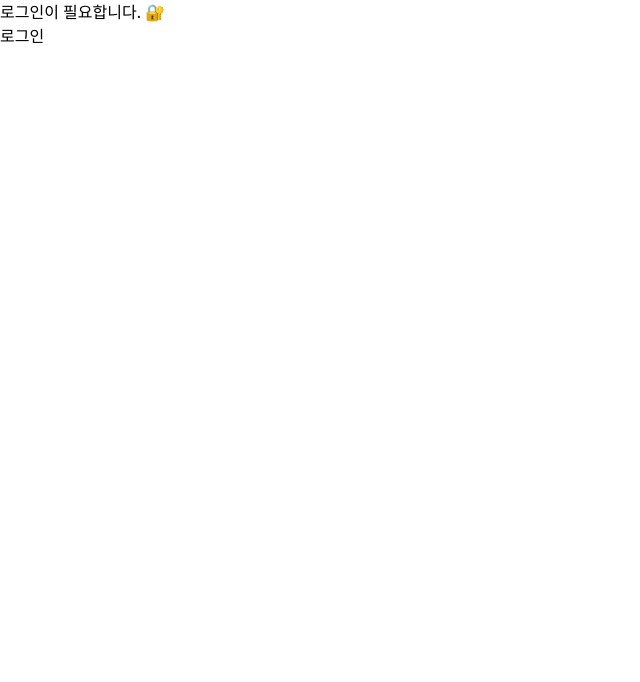
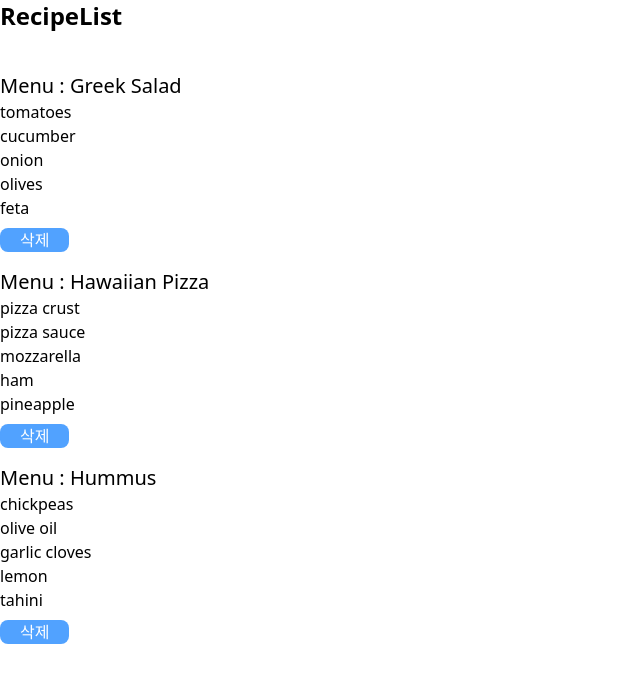
Before and after one commit to marchbom/react_ts, a React (Vite) app: page / in a window 1280 px wide. Shown: the top 682 px of the page, without its empty margins (0-640 px from the left). Built offline with nearby package versions, Linux system fonts and the light colour scheme.

Commit message:
88강 레시피 리스트 미션

```diff
--- a/package.json
+++ b/package.json
@@ -13,7 +13,8 @@
     "@tailwindcss/vite": "^4.1.11",
     "react": "^19.1.0",
     "react-dom": "^19.1.0",
-    "tailwindcss": "^4.1.11"
+    "tailwindcss": "^4.1.11",
+    "uuid": "^11.1.0"
   },
   "devDependencies": {
     "@eslint/js": "^9.25.0",
--- a/src/App.tsx
+++ b/src/App.tsx
@@ -1,19 +1,9 @@
-import { useState } from "react";
-import GuestView from "./components/GuestView";
-import UserView from "./components/UserView";
+import RecipeList from "./components/RecipeList";
 
 export default function App() {
-  const [isLoggedIn, setIsLoggedIn] = useState(false);
-  const loginHandler = () => {
-    setIsLoggedIn((prev) => !prev);
-  };
   return (
     <>
-      {isLoggedIn ? (
-        <UserView loginHandler={loginHandler} />
-      ) : (
-        <GuestView loginHandler={loginHandler} />
-      )}
+      <RecipeList />
     </>
   );
 }
--- /dev/null
+++ b/src/components/FruitList.tsx
@@ -0,0 +1,35 @@
+import { useState } from "react";
+import { v4 as uuidv4 } from "uuid";
+
+export default function FruitList() {
+  const items = ["사과", "바나나", "오렌지"];
+  const [fruits, setFruits] = useState(() =>
+    items.map((item) => ({
+      id: uuidv4(),
+      value: item,
+    }))
+  );
+  const [disabled, setDisabled] = useState(false);
+
+  const addListHandler = () => {
+    setFruits([{ id: uuidv4(), value: "포도" }, ...fruits]);
+    setDisabled(true);
+  };
+  return (
+    <>
+      <h1>FruitList</h1>
+      <ul>
+        {fruits.map((fruit) => (
+          <li key={fruit.id}>{fruit.value}</li>
+        ))}
+      </ul>
+      <button
+        onClick={addListHandler}
+        disabled={disabled}
+        className={`${disabled ? "cursor-not-allowed text-gray-400" : "cursor-pointer"} `}
+      >
+        과일 추가
+      </button>
+    </>
+  );
+}
--- /dev/null
+++ b/src/components/Notification.tsx
@@ -0,0 +1,8 @@
+export default function Notification({ notiHandler }: { notiHandler: () => void }) {
+  return (
+    <>
+      <h1 className="font-bold">📢 새로운 알림이 도착했습니다!</h1>
+      <button onClick={notiHandler}>알림 닫기</button>
+    </>
+  );
+}
--- /dev/null
+++ b/src/components/Recipe.tsx
@@ -0,0 +1,31 @@
+export default function Recipe({
+  id,
+  name,
+  ingredients,
+  deleteHandler,
+}: {
+  id: string;
+  name: string;
+  ingredients: string[];
+  deleteHandler: (id: string) => void;
+}) {
+  return (
+    <>
+      <div key={id}>
+        <p className="text-xl">Menu : {name}</p>
+        <ul>
+          {ingredients.map((ingredient) => (
+            <li key={ingredient}>{ingredient}</li>
+          ))}
+        </ul>
+
+        <button
+          onClick={() => deleteHandler(id)}
+          className="rounded-lg bg-blue-400 text-white px-5 mt-2 mb-4 cursor-pointer"
+        >
+          삭제
+        </button>
+      </div>
+    </>
+  );
+}
--- /dev/null
+++ b/src/components/RecipeList.tsx
@@ -0,0 +1,37 @@
+import { useState } from "react";
+import Recipe from "./Recipe";
+
+export default function RecipeList() {
+  const [recipes, setRecipes] = useState([
+    {
+      id: "greek-salad",
+      name: "Greek Salad",
+      ingredients: ["tomatoes", "cucumber", "onion", "olives", "feta"],
+    },
+    {
+      id: "hawaiian-pizza",
+      name: "Hawaiian Pizza",
+      ingredients: ["pizza crust", "pizza sauce", "mozzarella", "ham", "pineapple"],
+    },
+    {
+      id: "hummus",
+      name: "Hummus",
+      ingredients: ["chickpeas", "olive oil", "garlic cloves", "lemon", "tahini"],
+    },
+  ]);
+
+  const deleteHandler = (id: string) => {
+    setRecipes((recipes) => recipes.filter((recipe) => recipe.id !== id));
+  };
+
+  return (
+    <>
+      <h1 className="text-2xl font-bold">RecipeList</h1>
+      <ul className="mt-10">
+        {recipes.map((recipe) => (
+          <Recipe key={recipe.id} {...recipe} deleteHandler={deleteHandler} />
+        ))}
+      </ul>
+    </>
+  );
+}
```
Also changed, not shown: 1 other file (tests, documents, lock files or other folders).
